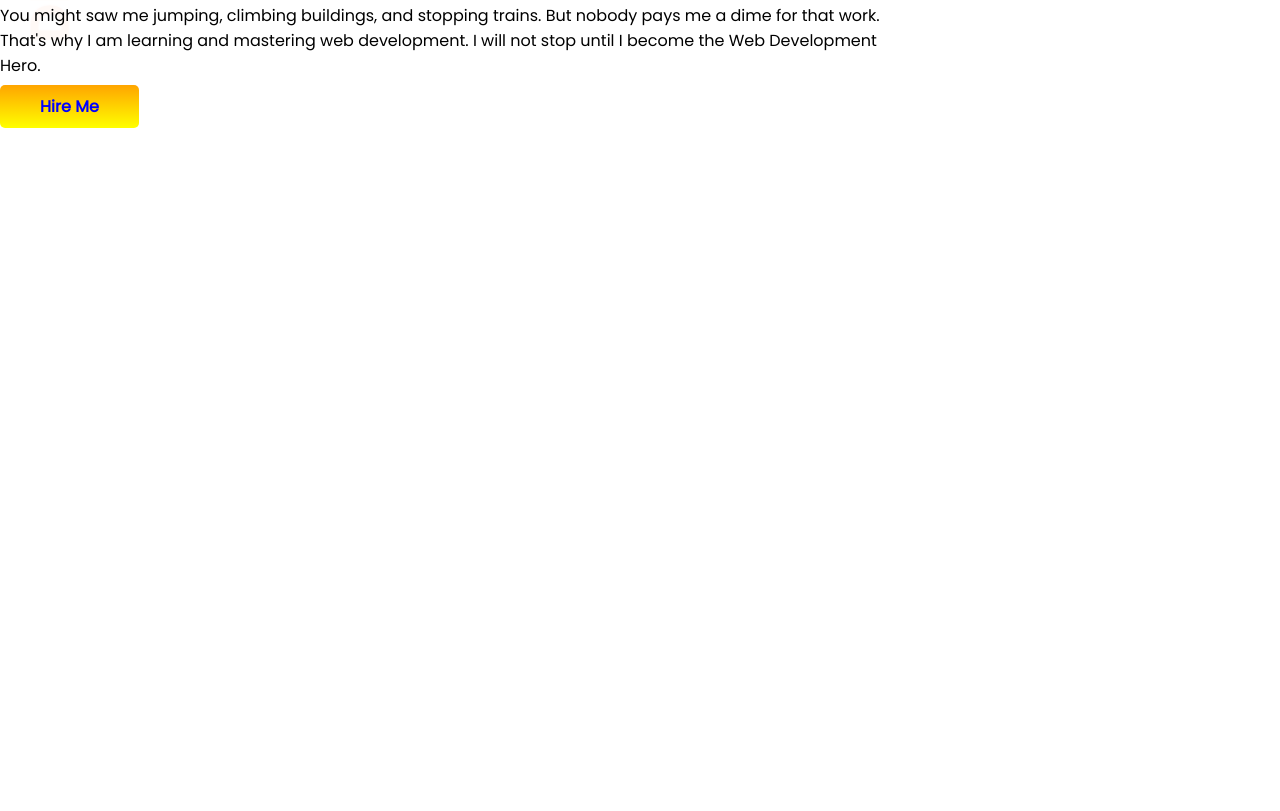
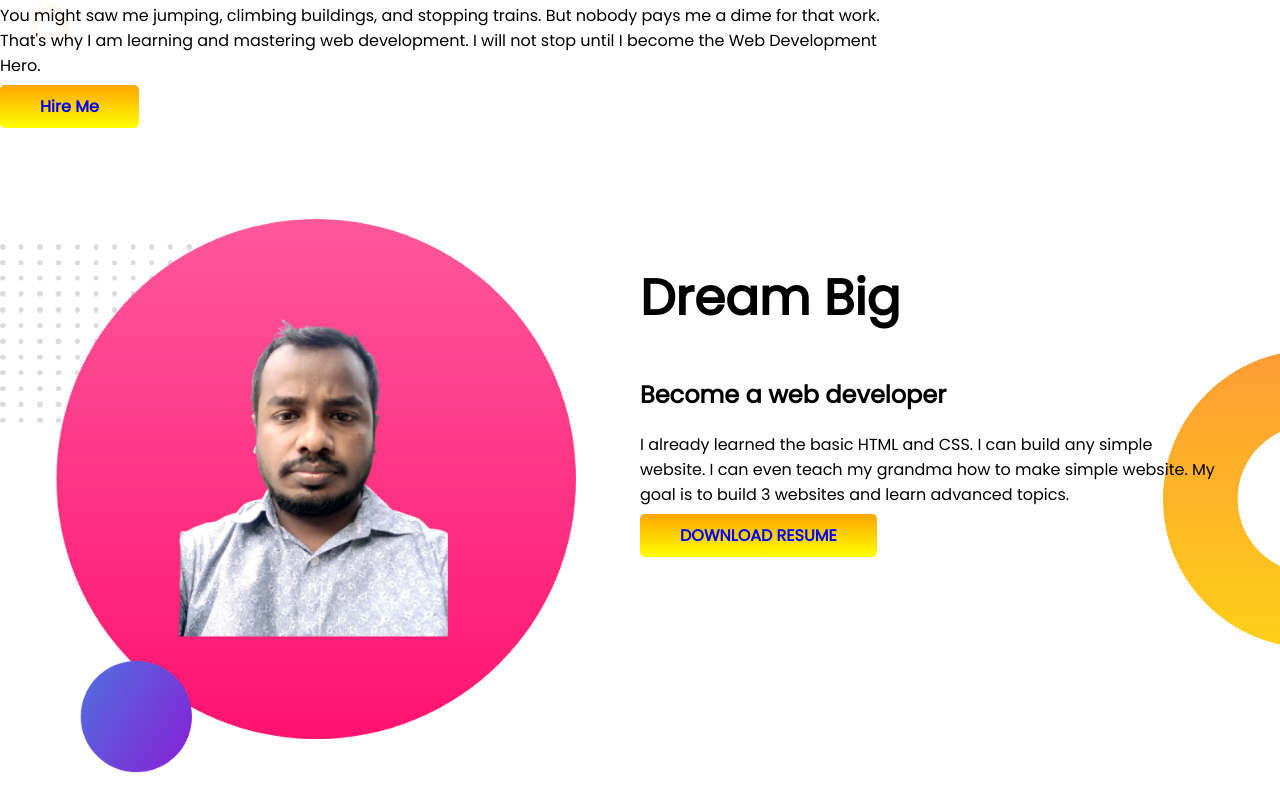
Before and after one commit to alamgirdevs/portfolio-website, a plain HTML site: page index.html in a window 1280 px wide. Shown: the part 319-1130 px from the top of the page. Before the commit the page ends 800 px from the top, so only its background shows below. Drawn offline with Linux system fonts and the light colour scheme.

Commit message:
dream added

```diff
--- a/css/style.css
+++ b/css/style.css
@@ -14,6 +14,7 @@ body {
 
 section {
     display: flex;
+    margin-bottom: 100px;
 }
 .half-width {
     width: 50%;
@@ -37,3 +38,9 @@ section {
     background-image: url(../images/top-banner.png);
     background-repeat: no-repeat;
 }
+
+.dream-big {
+    background-image: url(../images/dream-bg.png);
+    background-repeat: no-repeat;
+    background-position: right;
+}
--- a/index.html
+++ b/index.html
@@ -23,5 +23,16 @@
             <img src="images/indoor.png" alt="">
         </div>
     </section>
+    <section class="dream-big">
+        <div class="half-width">
+            <img src="images/btree2.png" alt="">
+        </div>
+        <div class="half-width">
+            <h1>Dream Big</h1>
+            <h2>Become a web developer</h2>
+            <p>I already learned the basic HTML and CSS. I can build any simple website. I can even teach my grandma how to make simple website. My goal is to build 3 websites and learn advanced topics.</p>
+            <a class="link-button" target="_blank" href="">DOWNLOAD RESUME</a>
+        </div>
+    </section>
 </body>
 </html>
```
